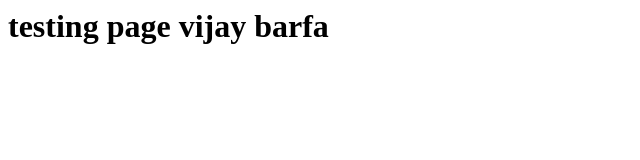
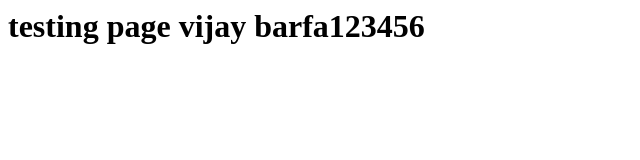
Before and after one commit to vbarfa/testing, a plain HTML site: page index.html in a window 1280 px wide. Shown: the whole page, without its empty margins (0-640 px from the left). Drawn offline with Linux system fonts and the light colour scheme.

Commit message:
third changes

```diff
--- a/index.html
+++ b/index.html
@@ -1 +1 @@
-<h1> testing page vijay barfa</h1>
+<h1> testing page vijay barfa123456</h1>
```
